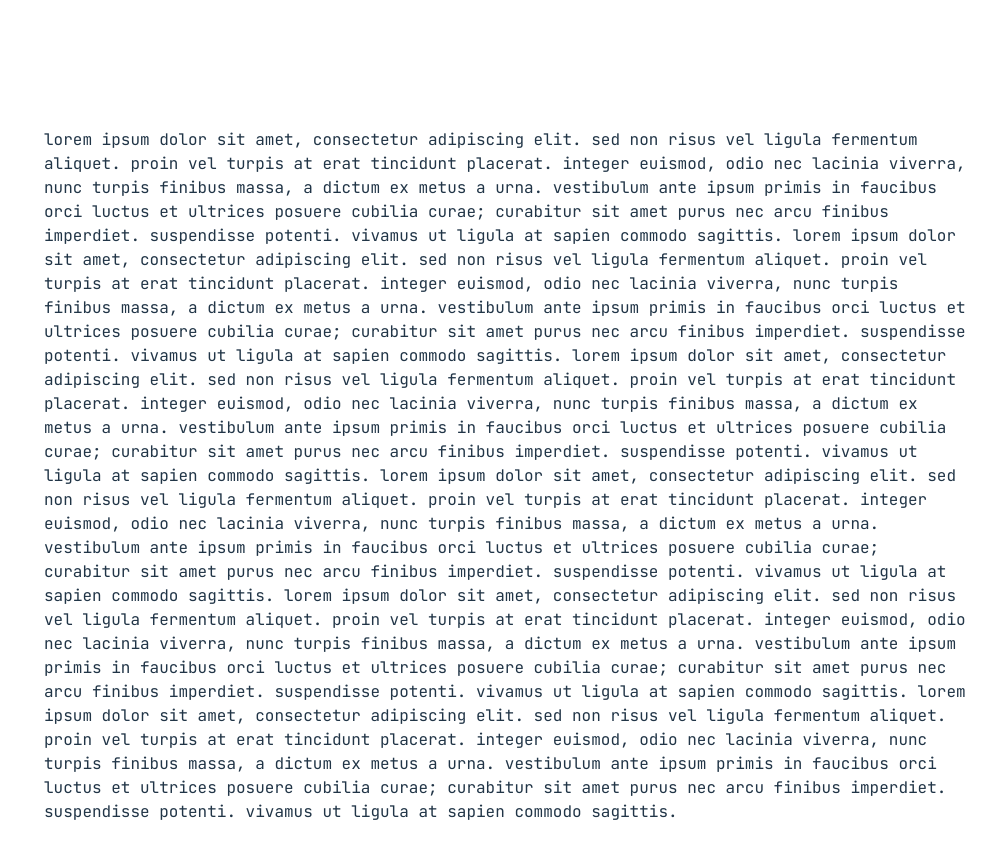
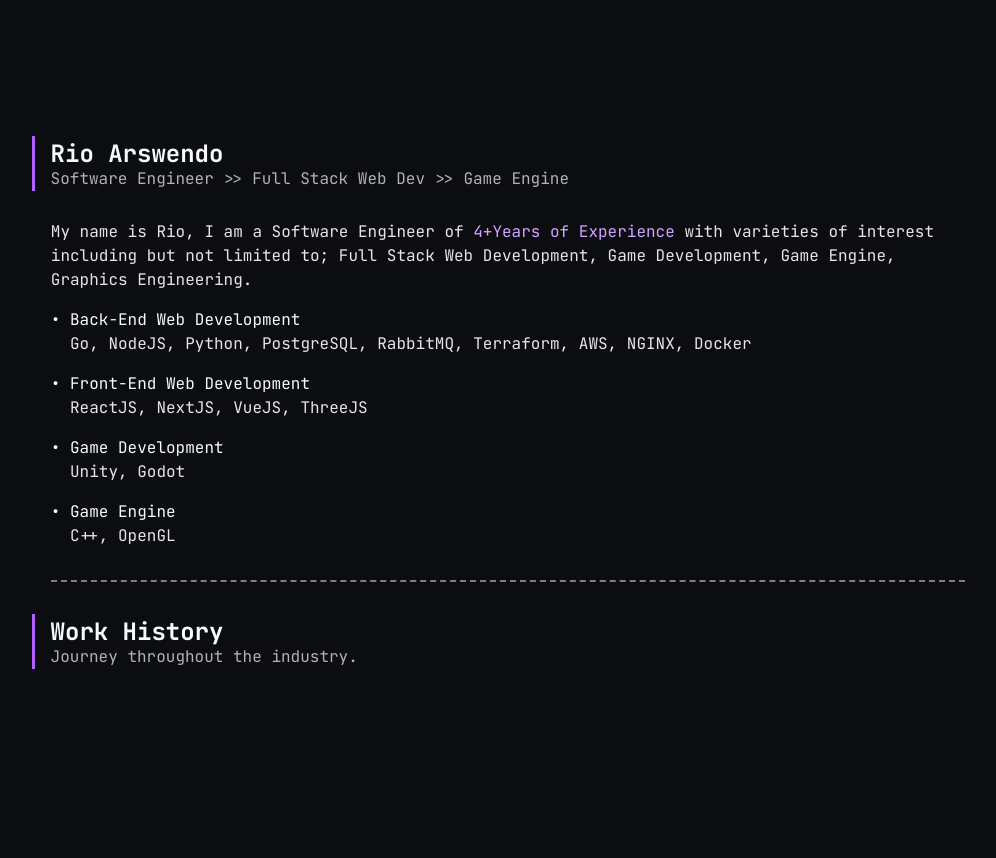
Before and after one commit to Lunarisnia/lunarisnia.github.io, a React (Vite) app: page / in a window 1280 px wide. Shown: the top 858 px of the page, without its empty margins (132-1128 px from the left). After the commit the page ends 818 px from the top, so only its background shows below. Built offline with nearby package versions, Linux system fonts and the light colour scheme.

Commit message:
feat: Work Summary

```diff
--- a/src/App.tsx
+++ b/src/App.tsx
@@ -1,6 +1,6 @@
 import './App.css'
 import { ThemeProvider } from './features/theme'
-import { HomePage } from './pages/HomePage'
+import { HomePage } from './pages'
 
 function App() {
   return (
--- a/src/components/index.tsx
+++ b/src/components/index.tsx
@@ -1 +1,3 @@
+export { SkillSummary } from "./skill-summary/SkillSummary";
+export { TitleCard } from "./title-card/TitleCard";
 export { Card } from "./card/Card";
--- /dev/null
+++ b/src/components/skill-summary/SkillSummary.module.css
@@ -0,0 +1,11 @@
+@import "../../styles/pallete.css";
+
+.header1 {
+	color: var(--text);
+	margin-bottom: -1rem;
+}
+
+.tools {
+	color: var(--text-muted-1);
+	margin-left: 1.2rem;
+}
--- /dev/null
+++ b/src/components/skill-summary/SkillSummary.tsx
@@ -0,0 +1,22 @@
+import styles from "./SkillSummary.module.css";
+import type React from "react";
+
+export const SkillSummary: React.FC<{ skill: string, tools: string[] }> = ({ skill, tools }) => {
+	let toolsText = "";
+	if (tools.length > 0) {
+		toolsText = tools[0];
+		for (let i = 1; i < tools.length; i++) {
+			toolsText += `, ${tools[i]}`;
+		}
+	}
+	return (
+		<div>
+			<p className={styles.header1}>
+				• {skill}
+			</p>
+			<p className={styles.tools}>
+				{toolsText}
+			</p>
+		</div>
+	);
+};
--- /dev/null
+++ b/src/components/title-card/TitleCard.module.css
@@ -0,0 +1,22 @@
+@import "../../styles/pallete.css";
+
+.titleCardBody {
+	text-align: left;
+
+	margin-left: -1.2rem;
+	padding-left: 1rem;
+	margin-bottom: 1.8rem;
+	border-left-width: 0.2rem;
+	border-left-style: solid;
+	border-left-color: var(--primary-2);
+}
+
+.header1 {
+	font-size: 1.5rem;
+	margin-bottom: -1.3rem;
+	color: var(--text);
+}
+
+.subtitle1 {
+	color: var(--text-muted-2);
+}
--- /dev/null
+++ b/src/components/title-card/TitleCard.tsx
@@ -0,0 +1,13 @@
+import styles from "./TitleCard.module.css";
+import type React from "react";
+
+export const TitleCard: React.FC<{ title: string, subtitle: string }> = ({ title, subtitle }) => {
+	return (
+		<div className={styles.titleCardBody}>
+			<h1 className={styles.header1}>
+				{title}
+			</h1>
+			{subtitle ? <p className={styles.subtitle1}>{subtitle}</p> : null}
+		</div>
+	);
+};
--- a/src/index.css
+++ b/src/index.css
@@ -1,11 +1,13 @@
+@import "./styles/pallete.css";
+
 :root {
   font-family: 'JetBrains Mono', monospace;
   line-height: 1.5;
   font-weight: 400;
 
   color-scheme: dark;
-  color: hsv(223 2.7% 100%);
-  background-color: hsl(228 17.2% 5.7%);
+  color: var(--text-muted-1);
+  background-color: var(--background-1);
 
   font-synthesis: none;
   text-rendering: optimizeLegibility;
@@ -13,61 +15,61 @@
   -moz-osx-font-smoothing: grayscale;
 }
 
-a {
-  font-weight: 500;
-  color: #646cff;
-  text-decoration: inherit;
-}
-
-a:hover {
-  color: #535bf2;
-}
-
-body {
-  margin: 0;
-  display: flex;
-  place-items: center;
-  min-width: 320px;
-  min-height: 100vh;
-}
-
-h1 {
-  font-size: 3.2em;
-  line-height: 1.1;
-}
-
-button {
-  border-radius: 8px;
-  border: 1px solid transparent;
-  padding: 0.6em 1.2em;
-  font-size: 1em;
-  font-weight: 500;
-  font-family: inherit;
-  background-color: #1a1a1a;
-  cursor: pointer;
-  transition: border-color 0.25s;
-}
-
-button:hover {
-  border-color: #646cff;
-}
-
-button:focus,
-button:focus-visible {
-  outline: 4px auto -webkit-focus-ring-color;
-}
-
-@media (prefers-color-scheme: light) {
-  :root {
-    color: #213547;
-    background-color: #ffffff;
-  }
-
-  a:hover {
-    color: #747bff;
-  }
-
-  button {
-    background-color: #f9f9f9;
-  }
-}
+/*a {*/
+/*  font-weight: 500;*/
+/*  color: #646cff;*/
+/*  text-decoration: inherit;*/
+/*}*/
+/**/
+/*a:hover {*/
+/*  color: #535bf2;*/
+/*}*/
+/**/
+/*body {*/
+/*  margin: 0;*/
+/*  display: flex;*/
+/*  place-items: center;*/
+/*  min-width: 320px;*/
+/*  min-height: 100vh;*/
+/*}*/
+/**/
+/*h1 {*/
+/*  font-size: 3.2em;*/
+/*  line-height: 1.1;*/
+/*}*/
+/**/
+/*button {*/
+/*  border-radius: 8px;*/
+/*  border: 1px solid transparent;*/
+/*  padding: 0.6em 1.2em;*/
+/*  font-size: 1em;*/
+/*  font-weight: 500;*/
+/*  font-family: inherit;*/
+/*  background-color: #1a1a1a;*/
+/*  cursor: pointer;*/
+/*  transition: border-color 0.25s;*/
+/*}*/
+/**/
+/*button:hover {*/
+/*  border-color: #646cff;*/
+/*}*/
+/**/
+/*button:focus,*/
+/*button:focus-visible {*/
+/*  outline: 4px auto -webkit-focus-ring-color;*/
+/*}*/
+/**/
+/*@media (prefers-color-scheme: light) {*/
+/*  :root {*/
+/*    color: #213547;*/
+/*    background-color: #ffffff;*/
+/*  }*/
+/**/
+/*  a:hover {*/
+/*    color: #747bff;*/
+/*  }*/
+/**/
+/*  button {*/
+/*    background-color: #f9f9f9;*/
+/*  }*/
+/*}*/
--- a/src/pages/HomePage.tsx
+++ /dev/null
@@ -1,18 +0,0 @@
-import { Card } from "../components";
-
-export const HomePage: React.FC = () => {
-  return (
-    <>
-      <Card>
-        <p>
-          lorem ipsum dolor sit amet, consectetur adipiscing elit. sed non risus vel ligula fermentum aliquet. proin vel turpis at erat tincidunt placerat. integer euismod, odio nec lacinia viverra, nunc turpis finibus massa, a dictum ex metus a urna. vestibulum ante ipsum primis in faucibus orci luctus et ultrices posuere cubilia curae; curabitur sit amet purus nec arcu finibus imperdiet. suspendisse potenti. vivamus ut ligula at sapien commodo sagittis.
-          lorem ipsum dolor sit amet, consectetur adipiscing elit. sed non risus vel ligula fermentum aliquet. proin vel turpis at erat tincidunt placerat. integer euismod, odio nec lacinia viverra, nunc turpis finibus massa, a dictum ex metus a urna. vestibulum ante ipsum primis in faucibus orci luctus et ultrices posuere cubilia curae; curabitur sit amet purus nec arcu finibus imperdiet. suspendisse potenti. vivamus ut ligula at sapien commodo sagittis.
-          lorem ipsum dolor sit amet, consectetur adipiscing elit. sed non risus vel ligula fermentum aliquet. proin vel turpis at erat tincidunt placerat. integer euismod, odio nec lacinia viverra, nunc turpis finibus massa, a dictum ex metus a urna. vestibulum ante ipsum primis in faucibus orci luctus et ultrices posuere cubilia curae; curabitur sit amet purus nec arcu finibus imperdiet. suspendisse potenti. vivamus ut ligula at sapien commodo sagittis.
-          lorem ipsum dolor sit amet, consectetur adipiscing elit. sed non risus vel ligula fermentum aliquet. proin vel turpis at erat tincidunt placerat. integer euismod, odio nec lacinia viverra, nunc turpis finibus massa, a dictum ex metus a urna. vestibulum ante ipsum primis in faucibus orci luctus et ultrices posuere cubilia curae; curabitur sit amet purus nec arcu finibus imperdiet. suspendisse potenti. vivamus ut ligula at sapien commodo sagittis.
-          lorem ipsum dolor sit amet, consectetur adipiscing elit. sed non risus vel ligula fermentum aliquet. proin vel turpis at erat tincidunt placerat. integer euismod, odio nec lacinia viverra, nunc turpis finibus massa, a dictum ex metus a urna. vestibulum ante ipsum primis in faucibus orci luctus et ultrices posuere cubilia curae; curabitur sit amet purus nec arcu finibus imperdiet. suspendisse potenti. vivamus ut ligula at sapien commodo sagittis.
-          lorem ipsum dolor sit amet, consectetur adipiscing elit. sed non risus vel ligula fermentum aliquet. proin vel turpis at erat tincidunt placerat. integer euismod, odio nec lacinia viverra, nunc turpis finibus massa, a dictum ex metus a urna. vestibulum ante ipsum primis in faucibus orci luctus et ultrices posuere cubilia curae; curabitur sit amet purus nec arcu finibus imperdiet. suspendisse potenti. vivamus ut ligula at sapien commodo sagittis.
-        </p>
-      </Card>
-    </>
-  );
-};
--- /dev/null
+++ b/src/pages/homepage/HomePage.module.css
@@ -0,0 +1,13 @@
+@import "../../styles/pallete.css";
+
+.primaryText1 {
+	color: var(--primary-1);
+}
+
+.dottedDivider {
+	margin-top: 2rem;
+	margin-bottom: 2rem;
+	border-top-width: 0.15rem;
+	border-top-color: var(--border-1);
+	border-top-style: dashed;
+}
--- /dev/null
+++ b/src/pages/homepage/HomePage.tsx
@@ -0,0 +1,27 @@
+import styles from "./HomePage.module.css";
+import { Card, SkillSummary, TitleCard } from "../../components";
+
+export const HomePage: React.FC = () => {
+  const backendTools = ["Go", "NodeJS", "Python", "PostgreSQL", "RabbitMQ", "Terraform", "AWS", "NGINX", "Docker"];
+  const frontendTools = ["ReactJS", "NextJS", "VueJS", "ThreeJS"];
+  const gamedevTools = ["Unity", "Godot"];
+  const gameEngineTools = ["C++", "OpenGL"];
+
+  return (
+    <>
+      <Card>
+        <TitleCard title="Rio Arswendo" subtitle="Software Engineer >> Full Stack Web Dev >> Game Engine" />
+        <p>
+          My name is Rio, I am a Software Engineer of <a className={styles.primaryText1}>4+Years of Experience </a>
+          with varieties of interest including but not limited to; Full Stack Web Development, Game Development, Game Engine, Graphics Engineering.
+        </p>
+        <SkillSummary skill="Back-End Web Development" tools={backendTools} />
+        <SkillSummary skill="Front-End Web Development" tools={frontendTools} />
+        <SkillSummary skill="Game Development" tools={gamedevTools} />
+        <SkillSummary skill="Game Engine" tools={gameEngineTools} />
+        <div className={styles.dottedDivider}></div>
+        <TitleCard title="Work History" subtitle="Journey throughout the industry." />
+      </Card>
+    </>
+  );
+};
--- /dev/null
+++ b/src/pages/index.tsx
@@ -0,0 +1 @@
+export { HomePage } from "./homepage/HomePage";
--- /dev/null
+++ b/src/styles/pallete.css
@@ -0,0 +1,16 @@
+:root {
+  --primary-1: hsl(271 100% 81.8%);
+  --primary-2: hsl(271 100% 68.8%);
+
+  --text: hsl(223 100% 98.6%);
+  --text-muted-1: hsl(223 4.3% 90.5%);
+  --text-muted-2: hsl(223 4.3% 70.5%);
+
+  --border-1: hsl(0 0% 49.8%);
+  --border-2: hsl(0 0% 69.8%);
+  --border-3: hsl(0 0% 70.8%);
+
+  --background-1: hsl(228 17.2% 5.7%);
+  --background-2: hsl(228 17.2% 8.7%);
+  --background-3: hsl(228 17.2% 11.7%);
+}
```
